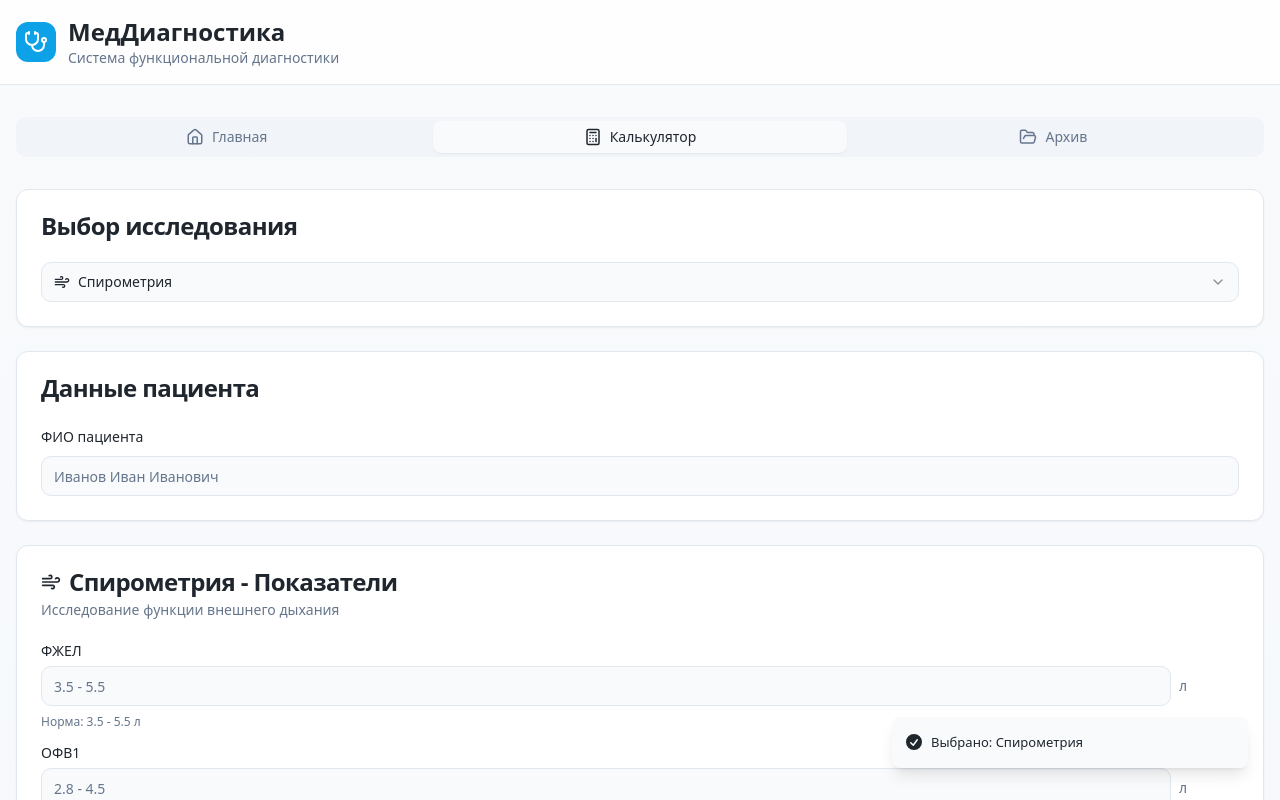
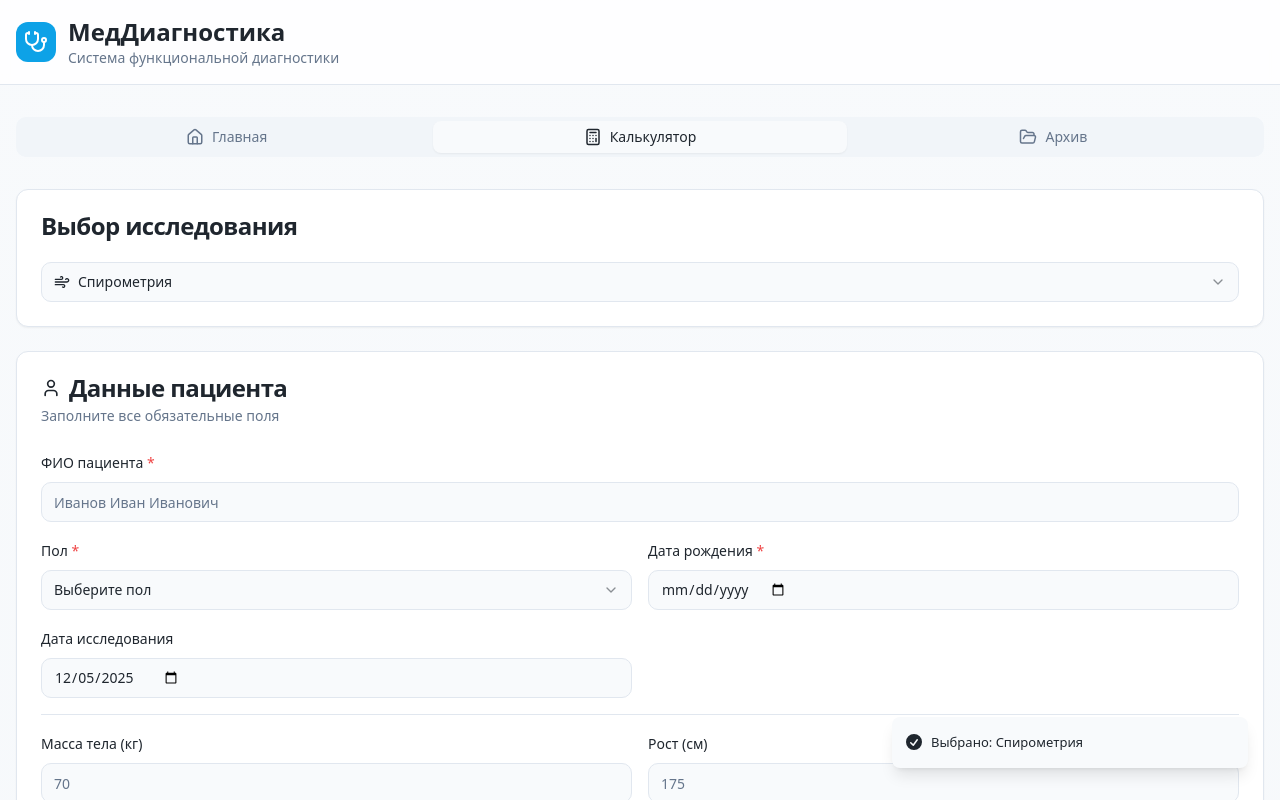
Before and after one commit to pr-poehali-dev/functional-diagnostics-website, a React (Vite) app: page / in a window 1280 px wide. Both pictures are taken after a click on the element 1064 px from the left and 404 px from the top of the page. Shown: the top 800 px of the page. Built offline with nearby package versions, Linux system fonts and the light colour scheme.

Commit message:
feat: добавить данные пациента и антропометрию

```diff
--- a/src/pages/Index.tsx
+++ b/src/pages/Index.tsx
@@ -26,11 +26,23 @@ type Parameter = {
   normalRange: { min: number; max: number };
 };
 
+type PatientData = {
+  name: string;
+  gender: 'male' | 'female' | '';
+  birthDate: string;
+  age?: number;
+  weight: string;
+  height: string;
+  bsa?: number;
+  studyDate: string;
+};
+
 type Protocol = {
   id: string;
   studyType: string;
   date: string;
   patientName: string;
+  patientData: PatientData;
   results: Record<string, number>;
   conclusion: string;
 };
@@ -76,10 +88,50 @@ const studyTypes: StudyType[] = [
 
 const Index = () => {
   const [selectedStudy, setSelectedStudy] = useState<StudyType | null>(null);
-  const [patientName, setPatientName] = useState('');
+  const [patientData, setPatientData] = useState<PatientData>({
+    name: '',
+    gender: '',
+    birthDate: '',
+    weight: '',
+    height: '',
+    studyDate: new Date().toISOString().split('T')[0],
+  });
   const [parameters, setParameters] = useState<Record<string, string>>({});
   const [protocols, setProtocols] = useState<Protocol[]>([]);
   const [activeTab, setActiveTab] = useState('home');
+
+  const calculateAge = (birthDate: string): number => {
+    if (!birthDate) return 0;
+    const today = new Date();
+    const birth = new Date(birthDate);
+    let age = today.getFullYear() - birth.getFullYear();
+    const monthDiff = today.getMonth() - birth.getMonth();
+    if (monthDiff < 0 || (monthDiff === 0 && today.getDate() < birth.getDate())) {
+      age--;
+    }
+    return age;
+  };
+
+  const calculateBSA = (weight: number, height: number): number => {
+    if (!weight || !height) return 0;
+    return Math.sqrt((weight * height) / 3600);
+  };
+
+  const handlePatientDataChange = (field: keyof PatientData, value: string) => {
+    const newData = { ...patientData, [field]: value };
+
+    if (field === 'birthDate') {
+      newData.age = calculateAge(value);
+    }
+
+    if (field === 'weight' || field === 'height') {
+      const weight = field === 'weight' ? parseFloat(value) : parseFloat(patientData.weight);
+      const height = field === 'height' ? parseFloat(value) : parseFloat(patientData.height);
+      newData.bsa = calculateBSA(weight, height);
+    }
+
+    setPatientData(newData);
+  };
 
   const handleParameterChange = (id: string, value: string) => {
     setParameters({ ...parameters, [id]: value });
@@ -116,8 +168,8 @@ const Index = () => {
   };
 
   const handleGenerateProtocol = () => {
-    if (!selectedStudy || !patientName || Object.keys(parameters).length === 0) {
-      toast.error('Заполните все поля');
+    if (!selectedStudy || !patientData.name || !patientData.gender || !patientData.birthDate || Object.keys(parameters).length === 0) {
+      toast.error('Заполните все обязательные поля');
       return;
     }
 
@@ -133,7 +185,8 @@ const Index = () => {
       id: Date.now().toString(),
       studyType: selectedStudy.name,
       date: new Date().toLocaleString('ru-RU'),
-      patientName,
+      patientName: patientData.name,
+      patientData: { ...patientData },
       results,
       conclusion: generateConclusion(),
     };
@@ -152,15 +205,28 @@ const Index = () => {
 
     pdf.setFont('helvetica', 'normal');
     pdf.setFontSize(12);
-    pdf.text(`Тип исследования: ${protocol.studyType}`, 20, 40);
-    pdf.text(`Пациент: ${protocol.patientName}`, 20, 50);
-    pdf.text(`Дата: ${protocol.date}`, 20, 60);
+    pdf.text(`Тип исследования: ${protocol.studyType}`, 20, 35);
+    pdf.text(`Дата исследования: ${protocol.patientData.studyDate}`, 20, 43);
 
     pdf.setFont('helvetica', 'bold');
-    pdf.text('ПОКАЗАТЕЛИ:', 20, 75);
+    pdf.text('ДАННЫЕ ПАЦИЕНТА:', 20, 55);
+    pdf.setFont('helvetica', 'normal');
+    pdf.text(`ФИО: ${protocol.patientName}`, 20, 63);
+    pdf.text(`Пол: ${protocol.patientData.gender === 'male' ? 'Мужской' : 'Женский'}`, 20, 71);
+    pdf.text(`Дата рождения: ${protocol.patientData.birthDate} (возраст: ${protocol.patientData.age} лет)`, 20, 79);
+    if (protocol.patientData.weight && protocol.patientData.height) {
+      pdf.text(`Масса: ${protocol.patientData.weight} кг, Рост: ${protocol.patientData.height} см`, 20, 87);
+      if (protocol.patientData.bsa) {
+        pdf.text(`Площадь поверхности тела: ${protocol.patientData.bsa.toFixed(2)} м\u00B2`, 20, 95);
+      }
+    }
+
+    pdf.setFont('helvetica', 'bold');
+    let yPosition = protocol.patientData.weight && protocol.patientData.height ? 107 : 91;
+    pdf.text('ПОКАЗАТЕЛИ:', 20, yPosition);
 
     const study = studyTypes.find(s => s.name === protocol.studyType);
-    let yPosition = 85;
+    yPosition += 10;
 
     if (study) {
       pdf.setFont('helvetica', 'normal');
@@ -317,18 +383,46 @@ const Index = () => {
           </div>
 
           <div class="info-section">
+            <h2 style="color: #0ea5e9; margin-top: 0;">Информация об исследовании</h2>
             <div class="info-row">
               <span class="info-label">Тип исследования:</span>
               <span>${protocol.studyType}</span>
             </div>
             <div class="info-row">
-              <span class="info-label">ФИО пациента:</span>
+              <span class="info-label">Дата исследования:</span>
+              <span>${protocol.patientData.studyDate}</span>
+            </div>
+          </div>
+
+          <div class="info-section">
+            <h2 style="color: #0ea5e9; margin-top: 0;">Данные пациента</h2>
+            <div class="info-row">
+              <span class="info-label">ФИО:</span>
               <span>${protocol.patientName}</span>
             </div>
             <div class="info-row">
-              <span class="info-label">Дата исследования:</span>
-              <span>${protocol.date}</span>
+              <span class="info-label">Пол:</span>
+              <span>${protocol.patientData.gender === 'male' ? 'Мужской' : 'Женский'}</span>
             </div>
+            <div class="info-row">
+              <span class="info-label">Дата рождения:</span>
+              <span>${protocol.patientData.birthDate} (возраст: ${protocol.patientData.age} лет)</span>
+            </div>
+            ${protocol.patientData.weight ? `
+            <div class="info-row">
+              <span class="info-label">Масса тела:</span>
+              <span>${protocol.patientData.weight} кг</span>
+            </div>` : ''}
+            ${protocol.patientData.height ? `
+            <div class="info-row">
+              <span class="info-label">Рост:</span>
+              <span>${protocol.patientData.height} см</span>
+            </div>` : ''}
+            ${protocol.patientData.bsa ? `
+            <div class="info-row">
+              <span class="info-label">Площадь поверхности тела:</span>
+              <span>${protocol.patientData.bsa.toFixed(2)} м²</span>
+            </div>` : ''}
           </div>
 
           <h2 style="color: #0ea5e9;">Результаты измерений</h2>
@@ -503,17 +597,112 @@ const Index = () => {
               <>
                 <Card>
                   <CardHeader>
-                    <CardTitle>Данные пациента</CardTitle>
+                    <CardTitle className="flex items-center gap-2">
+                      <Icon name="User" size={20} />
+                      Данные пациента
+                    </CardTitle>
+                    <CardDescription>Заполните все обязательные поля</CardDescription>
                   </CardHeader>
-                  <CardContent>
-                    <div className="space-y-2">
-                      <Label htmlFor="patientName">ФИО пациента</Label>
-                      <Input
-                        id="patientName"
-                        placeholder="Иванов Иван Иванович"
-                        value={patientName}
-                        onChange={(e) => setPatientName(e.target.value)}
-                      />
+                  <CardContent className="space-y-4">
+                    <div className="grid grid-cols-1 md:grid-cols-2 gap-4">
+                      <div className="space-y-2 md:col-span-2">
+                        <Label htmlFor="patientName">ФИО пациента <span className="text-red-500">*</span></Label>
+                        <Input
+                          id="patientName"
+                          placeholder="Иванов Иван Иванович"
+                          value={patientData.name}
+                          onChange={(e) => handlePatientDataChange('name', e.target.value)}
+                        />
+                      </div>
+
+                      <div className="space-y-2">
+                        <Label htmlFor="gender">Пол <span className="text-red-500">*</span></Label>
+                        <Select
+                          value={patientData.gender}
+                          onValueChange={(value) => handlePatientDataChange('gender', value)}
+                        >
+                          <SelectTrigger id="gender">
+                            <SelectValue placeholder="Выберите пол" />
+                          </SelectTrigger>
+                          <SelectContent>
+                            <SelectItem value="male">Мужской</SelectItem>
+                            <SelectItem value="female">Женский</SelectItem>
+                          </SelectContent>
+                        </Select>
+                      </div>
+
+                      <div className="space-y-2">
+                        <Label htmlFor="birthDate">Дата рождения <span className="text-red-500">*</span></Label>
+                        <Input
+                          id="birthDate"
+                          type="date"
+                          value={patientData.birthDate}
+                          onChange={(e) => handlePatientDataChange('birthDate', e.target.value)}
+                        />
+                      </div>
+
+                      {patientData.birthDate && (
+                        <div className="space-y-2">
+                          <Label>Возраст</Label>
+                          <Input
+                            value={`${patientData.age} лет`}
+                            disabled
+                            className="bg-secondary"
+                          />
+                        </div>
+                      )}
+
+                      <div className="space-y-2">
+                        <Label htmlFor="studyDate">Дата исследования</Label>
+                        <Input
+                          id="studyDate"
+                          type="date"
+                          value={patientData.studyDate}
+                          onChange={(e) => handlePatientDataChange('studyDate', e.target.value)}
+                        />
+                      </div>
+                    </div>
+
+                    <Separator />
+
+                    <div className="grid grid-cols-1 md:grid-cols-2 gap-4">
+                      <div className="space-y-2">
+                        <Label htmlFor="weight">Масса тела (кг)</Label>
+                        <Input
+                          id="weight"
+                          type="number"
+                          step="0.1"
+                          placeholder="70"
+                          value={patientData.weight}
+                          onChange={(e) => handlePatientDataChange('weight', e.target.value)}
+                        />
+                      </div>
+
+                      <div className="space-y-2">
+                        <Label htmlFor="height">Рост (см)</Label>
+                        <Input
+                          id="height"
+                          type="number"
+                          step="0.1"
+                          placeholder="175"
+                          value={patientData.height}
+                          onChange={(e) => handlePatientDataChange('height', e.target.value)}
+                        />
+                      </div>
+
+                      {patientData.weight && patientData.height && patientData.bsa && (
+                        <div className="space-y-2 md:col-span-2">
+                          <Label>Площадь поверхности тела (м²)</Label>
+                          <Input
+                            value={`${patientData.bsa.toFixed(2)} м² (формула Дюбуа)`}
+                            disabled
+                            className="bg-secondary font-medium"
+                          />
+                          <p className="text-xs text-muted-foreground">
+                            Рассчитано автоматически по формуле: √(масса × рост / 3600)
+                          </p>
+                        </div>
+                      )}
                     </div>
                   </CardContent>
                 </Card>
@@ -596,7 +785,7 @@ const Index = () => {
                   className="w-full"
                   size="lg"
                   onClick={handleGenerateProtocol}
-                  disabled={!patientName || Object.keys(parameters).length === 0}
+                  disabled={!patientData.name || !patientData.gender || !patientData.birthDate || Object.keys(parameters).length === 0}
                 >
                   <Icon name="FileCheck" size={20} className="mr-2" />
                   Сформировать протокол
@@ -637,8 +826,17 @@ const Index = () => {
                           <div className="flex items-start justify-between">
                             <div className="space-y-1">
                               <CardTitle className="text-lg">{protocol.patientName}</CardTitle>
-                              <CardDescription>
-                                {protocol.studyType} • {protocol.date}
+                              <CardDescription className="space-y-1">
+                                <div>{protocol.studyType} • {protocol.patientData.studyDate}</div>
+                                <div className="text-xs">
+                                  {protocol.patientData.gender === 'male' ? 'М' : 'Ж'}, {protocol.patientData.age} лет
+                                  {protocol.patientData.weight && protocol.patientData.height && (
+                                    <> • {protocol.patientData.weight}кг, {protocol.patientData.height}см</>
+                                  )}
+                                  {protocol.patientData.bsa && (
+                                    <> • BSA: {protocol.patientData.bsa.toFixed(2)}м²</>
+                                  )}
+                                </div>
                               </CardDescription>
                             </div>
                             <div className="flex gap-2">
@@ -655,7 +853,10 @@ const Index = () => {
                         </CardHeader>
                         <CardContent className="space-y-4">
                           <div>
-                            <h4 className="font-medium mb-2">Показатели:</h4>
+                            <h4 className="font-medium mb-2 flex items-center gap-2">
+                              <Icon name="Activity" size={16} />
+                              Показатели:
+                            </h4>
                             <div className="grid grid-cols-2 gap-2">
                               {Object.entries(protocol.results).map(([key, value]) => {
                                 const study = studyTypes.find(s => s.name === protocol.studyType);
```
